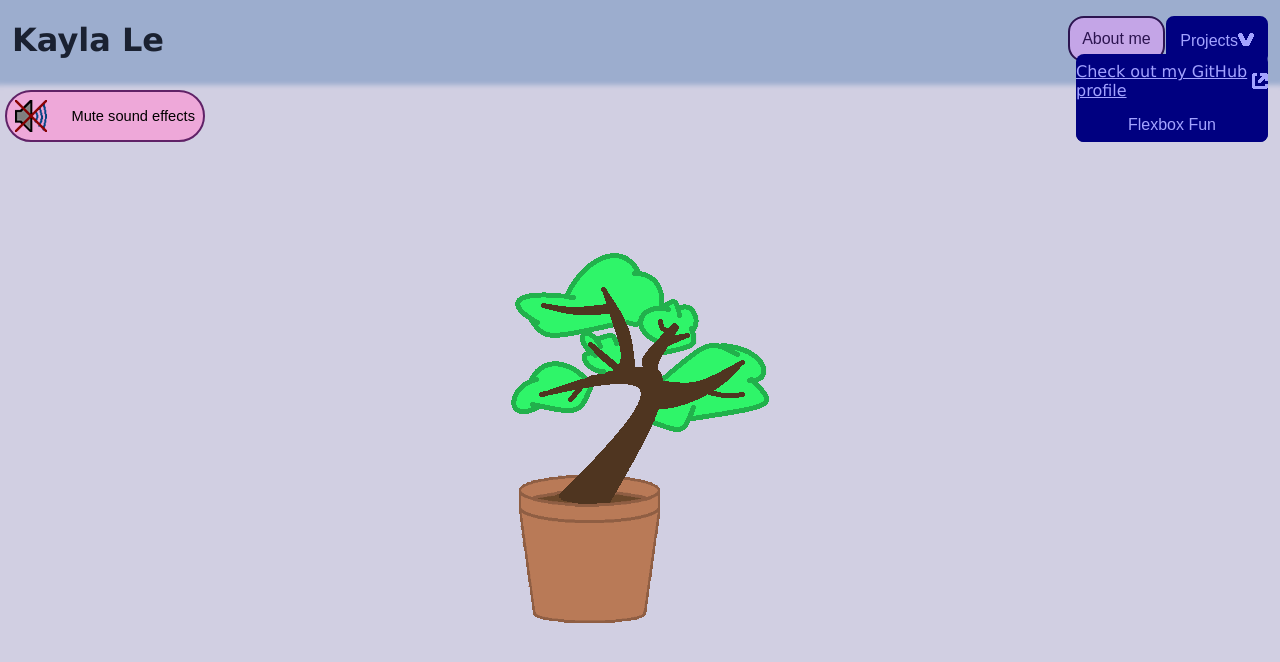
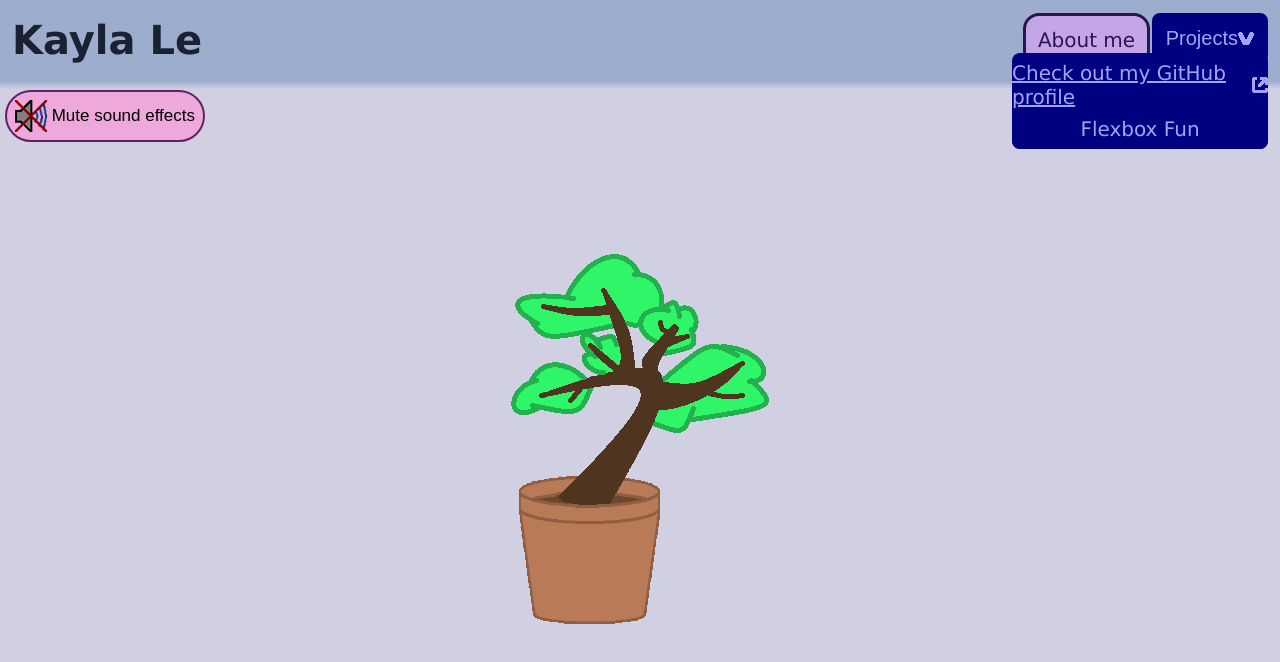
Before and after one commit to KaylaMLe/klswe, a React (Create React App) app: page / in a window 1280 px wide. Both pictures are taken after a click on the button "Projects". Shown: the top 662 px of the page. Built offline with nearby package versions, Linux system fonts and the light colour scheme.

Commit message:
added aria attributes and increased font size

```diff
--- a/public/index.html
+++ b/public/index.html
@@ -15,6 +15,6 @@
   </head>
   <body>
     <noscript>You need to enable JavaScript to run this app.</noscript>
-    <div id="root"></div>
+    <div id="root" role="none"></div>
   </body>
 </html>
--- a/src/components/NavBar/DropDownMenu.tsx
+++ b/src/components/NavBar/DropDownMenu.tsx
@@ -19,6 +19,7 @@ export function DropDownMenu({ label, children }:
 		borderColor: '#000080',
 		borderRadius: '0.5rem',
 		borderStyle: 'solid',
+		fontSize: '1em',
 		marginLeft: '0.1rem',
 		padding: '0.75rem',
 		'@media(prefers-reduced-motion: no-preference)': {
@@ -33,37 +34,38 @@ export function DropDownMenu({ label, children }:
 	const ddContent = css({
 		backgroundColor: '#000080',
 		borderRadius: '0.5rem',
-		gap: '0.5rem',
-		width: '15vw',
-		minWidth: '128px',
+		width: '20vw',
 		display: 'flex',
 		flexDirection: 'column',
 		alignItems: 'center',
 		position: 'absolute',
-		top: '80%',// overlays content on top of drop down button
+		top: '79%',// overlays content on top of drop down button
 		right: '0',
 		zIndex: '1',
 	});
 
 	return (
-		<div className={ddContainer}>
+		<nav className={ddContainer}>
 			<button
 				className={ddBtn}
 				onClick={() => { setExpanded(!expanded) }}
+				aria-haspopup='listbox'
+				aria-expanded={expanded}
+				aria-controls='dropdown1'
 				onMouseEnter={() => { setHovered(true) }}
 				onMouseLeave={() => { setHovered(false) }}
 			>
 				{label}
 				<img
 					src={expanded ? dropdownOpen : hovered ? ddClosedLight : ddClosedDark}
-					alt={expanded ? 'open dropdown menu' : 'closed dropdown menu'}
+					alt={'dropdown'}
 				/>
 			</button>
 			{expanded &&
-				<div className={ddContent}>
+				<div className={ddContent} id='dropdown1'>
 					{children}
 				</div>
 			}
-		</div>
+		</nav>
 	);
 }
--- a/src/components/NavBar/LinkButtons.tsx
+++ b/src/components/NavBar/LinkButtons.tsx
@@ -1,6 +1,6 @@
 import { css } from '@emotion/css';
-import React, { useEffect } from 'react';
-import { useNavigate } from 'react-router-dom';
+import React from 'react';
+import { Link } from 'react-router-dom';
 import { PageType } from '../../hooks/PageNumbers';
 import { useCurrentPage } from '../../hooks/PageNumberContext';
 import externalLink from '../../assets/images/external-link.png';
@@ -11,15 +11,22 @@ export function ExternalLink({ text, link }: { text: string, link: string }): Re
 			color: '#A3A3FF',
 			marginTop: '0.5rem',
 			display: 'flex',
+			justifyContent: 'center',
 			gap: '0.2rem',
 			alignItems: 'center',
 		}
 	);
 
 	return (
-		<a className={externalLinkStyle} href={link}>
+		<a
+			className={externalLinkStyle}
+			href={link}
+			aria-label={`${text} (opens in a new tab)`}
+			target='_blank'
+			rel='noopener noreferrer'
+		>
 			{text}
-			<img src={externalLink} alt='external link' />
+			<img src={externalLink} alt='' aria-hidden={true} />
 		</a>
 	);
 }
@@ -29,21 +36,15 @@ export function InternalLink({ text, targetPage, styleFunction }:
 		text: string, targetPage: PageType,
 		styleFunction: (t: number, c: number) => string
 	}): React.JSX.Element {
-	const navigate = useNavigate();
 	const { currentPage, setCurrentPage } = useCurrentPage();
-	// navigate after pageNumber is set so button style updates properly
-	useEffect(() => {
-		if (currentPage === targetPage.pageNumber) {
-			navigate(targetPage.link);
-		}
-	}, [currentPage, navigate, targetPage]);
 
 	return (
-		<button
+		<Link
 			className={styleFunction(targetPage.pageNumber, currentPage)}
+			to={targetPage.link}
 			onClick={() => { setCurrentPage(targetPage.pageNumber) }}
 		>
 			{text}
-		</button >
+		</Link >
 	);
 }
--- a/src/components/NavBar/NavBar.tsx
+++ b/src/components/NavBar/NavBar.tsx
@@ -1,10 +1,10 @@
 import { css } from '@emotion/css';
 import React from 'react';
-import { useNavigate } from 'react-router-dom';
-import { useCurrentPage } from '../../hooks/PageNumberContext';
+import { Link } from 'react-router-dom';
 import { HOME, ABOUT_ME, FLEXBOX_FUN } from '../../hooks/PageNumbers';
 import { DropDownMenu } from './DropDownMenu';
 import { ExternalLink, InternalLink } from './LinkButtons';
+import { useCurrentPage } from '../../hooks/PageNumberContext';
 
 function navBtnStyle(targetPage: number, currentPage: number): string {
 	const navBtnStyle = css({
@@ -13,6 +13,7 @@ function navBtnStyle(targetPage: number, currentPage: number): string {
 		borderColor: '#2C1450',
 		borderRadius: '1rem',
 		borderStyle: 'solid',
+		textDecoration: 'none',
 		marginLeft: '0.1rem',
 		padding: '0.75rem',
 		'@media(prefers-reduced-motion: no-preference)': {
@@ -33,7 +34,10 @@ function dropDownItemStyle(targetPage: number, currentPage: number): string {
 		color: currentPage === targetPage ? '#000080' : '#A3A3FF',
 		borderStyle: 'none',
 		borderRadius: '0.5rem',
+		textDecoration: 'none',
 		padding: '0.5rem',
+		boxSizing: 'border-box',
+		textAlign: 'center',
 		width: '100%',
 		'@media(prefers-reduced-motion: no-preference)': {
 			transition: 'background-color 0.5s ease, color 0.5s ease',
@@ -114,21 +118,16 @@ function SkipToMain(): React.JSX.Element {
 
 function MainTitle(): React.JSX.Element {
 	const { setCurrentPage } = useCurrentPage();
-	const navigate = useNavigate();
-
 	const titleStyle = css({
-		cursor: 'pointer',
-		margin: 0,
-		display: 'flex',
-		alignItems: 'center',
+		textDecoration: 'none',
+		color: 'inherit',
 	});
 
 	return (
-		<h1 className={titleStyle} onClick={() => {
-			navigate(HOME.link);
-			setCurrentPage(HOME.pageNumber);
-		}}>
-			Kayla Le
-		</h1>
+		<Link to={HOME.link} className={titleStyle} onClick={() => { setCurrentPage(HOME.pageNumber) }}>
+			<h1>
+				Kayla Le
+			</h1>
+		</Link>
 	);
 }
--- a/src/components/Pages/AboutMe.tsx
+++ b/src/components/Pages/AboutMe.tsx
@@ -7,7 +7,6 @@ export function AboutMe(): React.JSX.Element {
 		backgroundColor: '#00007A',
 		color: '#CCCCFF',
 		boxShadow: '0 0 5px 5px #00007A',
-		fontSize: '12pt',
 		display: 'flex',
 		flexDirection: 'column',
 		alignItems: 'center',
@@ -44,10 +43,9 @@ function Portrait(): React.JSX.Element {
 
 	return (
 		<img
-			id='main'
 			className={portraitStyle}
 			src={imgSrc}
-			alt='A professional head shot of myself'
+			alt='Professional head shot of myself'
 		/>
 	);
 }
--- a/src/components/Pages/FlexboxFun.tsx
+++ b/src/components/Pages/FlexboxFun.tsx
@@ -39,7 +39,7 @@ export function FlexboxFun(): React.JSX.Element {
 	};
 
 	return (
-		<div id='main' className={pageStyle}>
+		<div className={pageStyle}>
 			<SettingsRow>
 				<ColorChanger
 					label='Background color'
--- a/src/components/Pages/Home.tsx
+++ b/src/components/Pages/Home.tsx
@@ -41,21 +41,23 @@ function MuteBtn({ onClick, muted }: { onClick: () => void, muted: boolean }): R
 		borderColor: '#602267',
 		borderRadius: '2rem',
 		borderStyle: 'solid',
+		fontSize: '0.85em',
 		display: 'flex',
 		alignItems: 'center',
 		justifyContent: 'space-between',
-		fontSize: '11pt',
 		padding: '8px',
 		position: 'absolute',
 		top: '10px',
 		left: '5px',
 		width: '200px',
-		zIndex: '1',
 	});
 
 	return (
-		<button id='main' className={muteBtnStyle} onClick={onClick}>
-			<img src={muted ? volon : voloff} alt='Toggle sound effects' />
+		<button
+			className={muteBtnStyle}
+			onClick={onClick}
+		>
+			<img src={muted ? volon : voloff} alt='' />
 			{muted ? 'Unmute sound effects' : 'Mute sound effects'}
 		</button>
 	);
@@ -66,8 +68,9 @@ function Tree({ muted }: { muted: boolean }): React.JSX.Element {
 	const [flowerId, setFlowerId] = useState(0);
 
 	const treeBoxStyle = css({
-		cursor: 'pointer',
 		position: 'relative',
+		background: 'none',
+		border: 'none',
 	});
 
 	const addFlower = () => {
@@ -103,21 +106,31 @@ function Tree({ muted }: { muted: boolean }): React.JSX.Element {
 	};
 
 	return (
-		<div
+		<button
 			className={treeBoxStyle}
-			tabIndex={0}
 			onClick={addFlower}
 			onKeyDown={handleKeyDown}
+			aria-label='Press space or enter to play a chime and add a flower to the tree.'
 		>
-			<audio id="clickSound">
+			<audio id='clickSound'>
 				<source src={chime}></source>
 				Your browser does not support the audio element.
 			</audio>
-			<img src={tree} alt='A drawing of a bonsai tree' />
+			<img
+				src={tree}
+				alt={`Drawing of a bonsai tree${flowerProps.length === 1 ? ' with a light pink flower on it'
+					: flowerProps.length > 0 ? ' with light pink flowers on it' : ''}`}
+			/>
 			{flowerProps.map(props => (
-				<Flower key={props.id} id={props.id} dX={props.dX} dY={props.dY} rotation={props.rotation} />
+				<Flower
+					key={props.id}
+					id={props.id}
+					dX={props.dX}
+					dY={props.dY}
+					rotation={props.rotation}
+				/>
 			))}
-		</div>
+		</button>
 	);
 }
 
@@ -147,7 +160,7 @@ function Flower({ id, dX, dY, rotation }
 			id={id.toString()}
 			className={flowerStyle}
 			src={flower}
-			alt='A drawing of a pink flower'
+			alt=''
 		/>
 	);
 }
--- a/src/components/Pages/Page.tsx
+++ b/src/components/Pages/Page.tsx
@@ -13,7 +13,9 @@ export function Page({ children }: { children: ReactNode }): React.JSX.Element {
 	return (
 		<div className={pageStyle}>
 			<NavBar />
-			{children}
+			<div id='main' tabIndex={-1} role='none'>
+				{children}
+			</div>
 		</div>
 	);
 }
--- a/src/index.css
+++ b/src/index.css
@@ -2,11 +2,11 @@ body {
 	background-color: #d1cfe2;
 	font-family: Verdana, Geneva, Tahoma, sans-serif;
 	height: 100%;
+	font-size: 1.25em;
 	margin: 0;
 	padding: 0;
 }
 
 button {
-	font-size: 12pt;
 	cursor: pointer;
 }
```
Also changed, not shown: src/index.tsx (+3 -4 lines).
